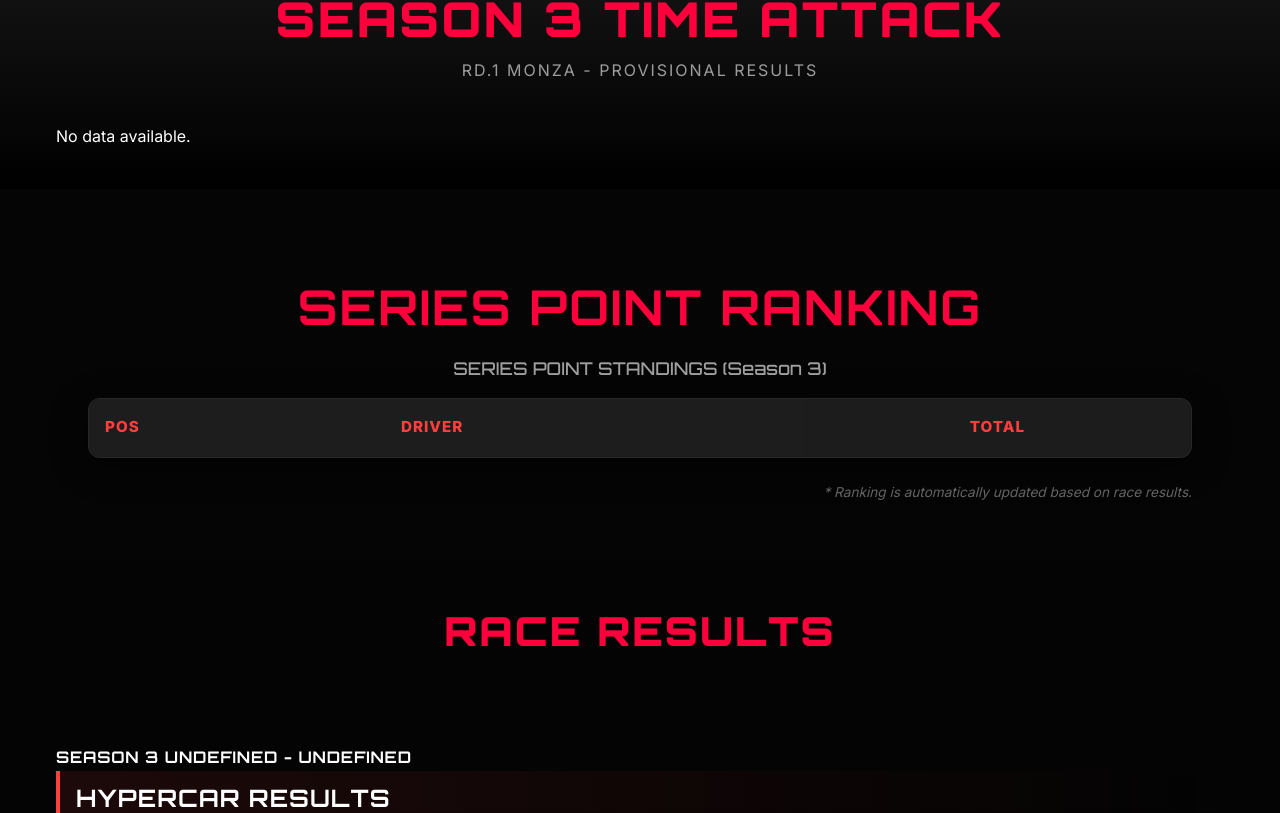
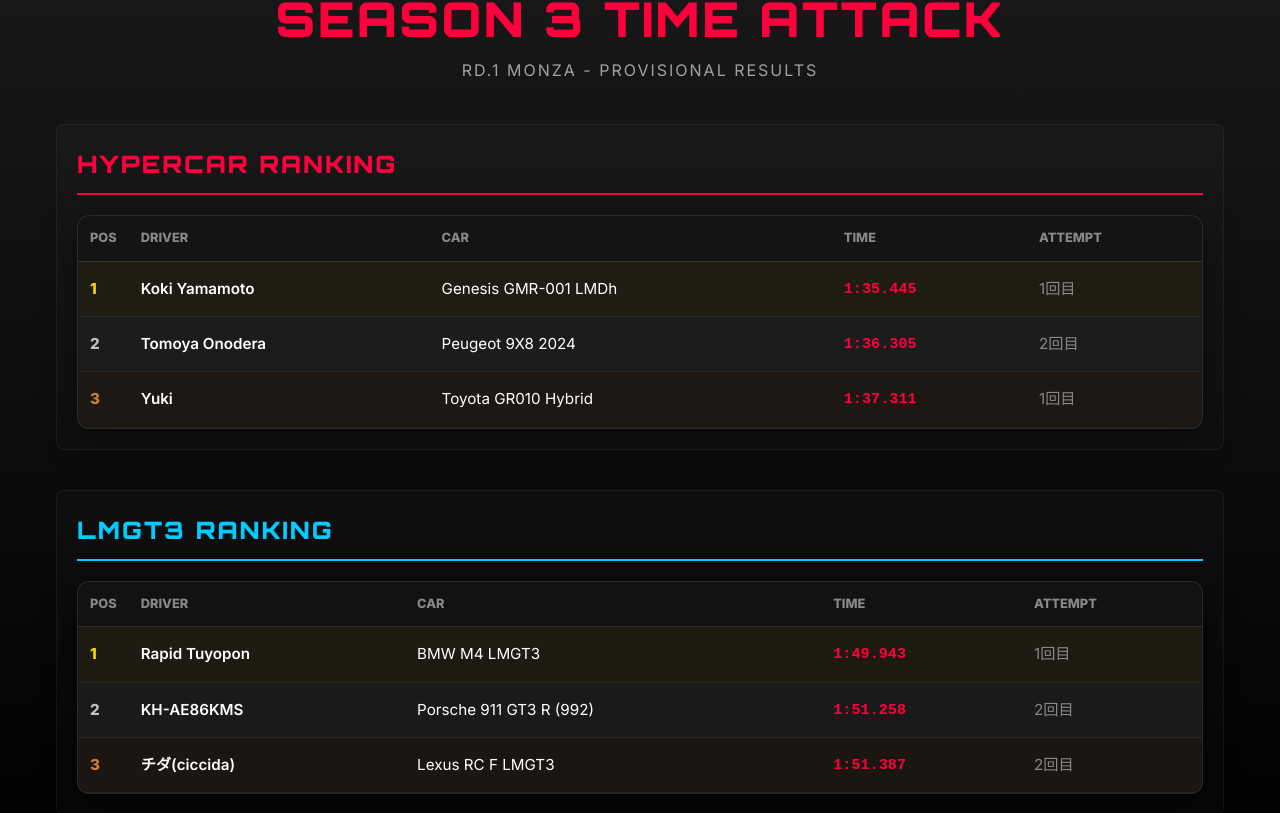
Before and after one commit to ciccida/wec-sprint-series, a React (Vite) app: page / in a window 1280 px wide. Shown: the part 3711-4524 px from the top of the page. Built offline with nearby package versions, Linux system fonts and the light colour scheme.

Commit message:
Update Season 3 Round 1 final time attack results

```diff
--- a/src/data/timeAttackData.js
+++ b/src/data/timeAttackData.js
@@ -7,7 +7,14 @@ export const timeAttackData = {
   "Vol3": {
     "1": {
       image: "/images/ta_s3_rd1.jpg",
-      results: []
+      results: [
+        { name: "Koki Yamamoto", class: "HYPERCAR", car: "Genesis GMR-001 LMDh", time: "1:35.445", attempt: 1 },
+        { name: "Tomoya Onodera", class: "HYPERCAR", car: "Peugeot 9X8 2024", time: "1:36.305", attempt: 2 },
+        { name: "Yuki", class: "HYPERCAR", car: "Toyota GR010 Hybrid", time: "1:37.311", attempt: 1 },
+        { name: "Rapid Tuyopon", class: "LMGT3", car: "BMW M4 LMGT3", time: "1:49.943", attempt: 1 },
+        { name: "KH-AE86KMS", class: "LMGT3", car: "Porsche 911 GT3 R (992)", time: "1:51.258", attempt: 2 },
+        { name: "チダ(ciccida)", class: "LMGT3", car: "Lexus RC F LMGT3", time: "1:51.387", attempt: 2 }
+      ]
     },
     "2": { image: "", results: [] },
     "3": { image: "", results: [] },
--- a/src/pages/Home.jsx
+++ b/src/pages/Home.jsx
@@ -91,7 +91,7 @@ const Home = () => {
 
                     {timeAttackData["Vol3"] && timeAttackData["Vol3"][1] && (
                         <div className="ta-featured">
-                            <TimeAttackResults data={timeAttackData["Vol3"][1].results} />
+                            <TimeAttackResults data={timeAttackData["Vol3"][1].results} limit={3} />
                         </div>
                     )}
                 </div>
```
